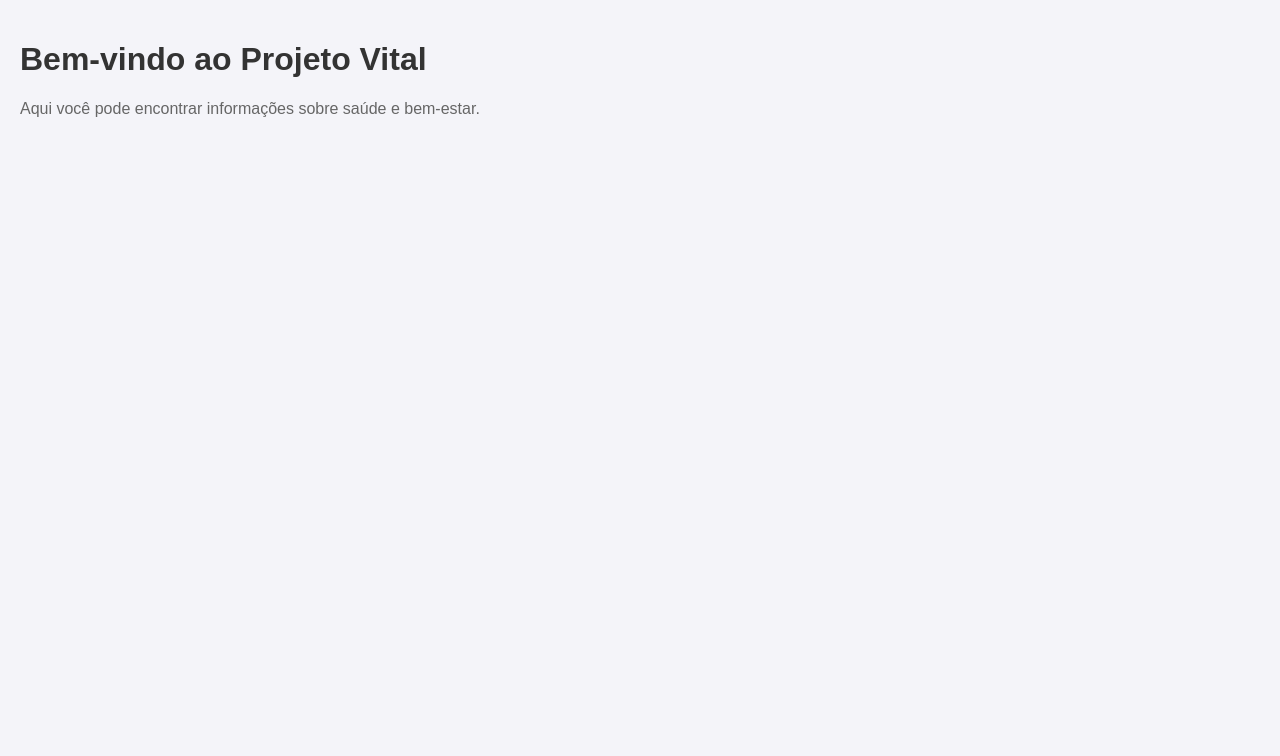
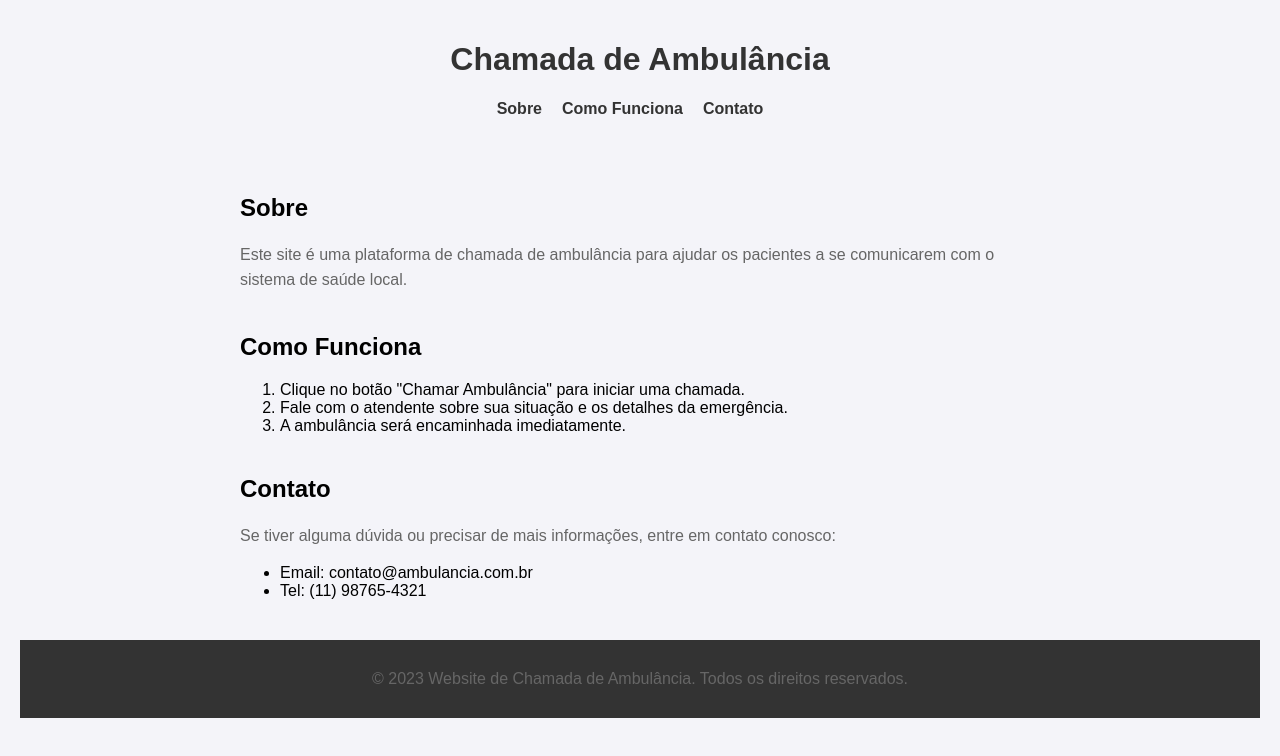
Before and after one commit to Afros-brasiliensis/Projetos, a plain HTML site: page projetoVital/index.html in a window 1280 px wide. Drawn offline with Linux system fonts and the light colour scheme; files that its build step writes are made by us from their sources.

Commit message:
feat: create landing page in index.html, index.js and style.css
Co-authored-by: aider (ollama/qwen2.5-coder:3b) <aider@aider.chat>

```diff
--- a/projetoVital/index.html
+++ b/projetoVital/index.html
@@ -3,11 +3,48 @@
 <head>
     <meta charset="UTF-8">
     <meta name="viewport" content="width=device-width, initial-scale=1.0">
-    <title>Projeto Vital</title>
+    <title>Website de Chamada de Ambulância</title>
     <link rel="stylesheet" href="projetoVital/style.css">
 </head>
 <body>
-    <h1>Bem-vindo ao Projeto Vital</h1>
-    <p>Aqui você pode encontrar informações sobre saúde e bem-estar.</p>
+    <header>
+        <h1>Chamada de Ambulância</h1>
+        <nav>
+            <ul>
+                <li><a href="#sobre">Sobre</a></li>
+                <li><a href="#como-funciona">Como Funciona</a></li>
+                <li><a href="#contato">Contato</a></li>
+            </ul>
+        </nav>
+    </header>
+
+    <main>
+        <section id="sobre">
+            <h2>Sobre</h2>
+            <p>Este site é uma plataforma de chamada de ambulância para ajudar os pacientes a se comunicarem com o sistema de saúde local.</p>
+        </section>
+
+        <section id="como-funciona">
+            <h2>Como Funciona</h2>
+            <ol>
+                <li>Clique no botão "Chamar Ambulância" para iniciar uma chamada.</li>
+                <li>Fale com o atendente sobre sua situação e os detalhes da emergência.</li>
+                <li>A ambulância será encaminhada imediatamente.</li>
+            </ol>
+        </section>
+
+        <section id="contato">
+            <h2>Contato</h2>
+            <p>Se tiver alguma dúvida ou precisar de mais informações, entre em contato conosco:</p>
+            <ul>
+                <li>Email: contato@ambulancia.com.br</li>
+                <li>Tel: (11) 98765-4321</li>
+            </ul>
+        </section>
+    </main>
+
+    <footer>
+        <p>&copy; 2023 Website de Chamada de Ambulância. Todos os direitos reservados.</p>
+    </footer>
 </body>
 </html>
--- a/projetoVital/style.css
+++ b/projetoVital/style.css
@@ -7,8 +7,44 @@ body {
 
 h1 {
     color: #333;
+    text-align: center;
 }
 
 p {
     color: #666;
+    line-height: 1.6;
 }
+
+nav ul {
+    list-style-type: none;
+    padding: 0;
+    display: flex;
+    justify-content: center;
+}
+
+nav ul li {
+    margin-right: 20px;
+}
+
+nav ul li a {
+    color: #333;
+    text-decoration: none;
+    font-weight: bold;
+}
+
+main {
+    max-width: 800px;
+    margin: 0 auto;
+    padding-top: 40px;
+}
+
+section {
+    margin-bottom: 40px;
+}
+
+footer {
+    background-color: #333;
+    color: white;
+    text-align: center;
+    padding: 10px 0;
+}
```
